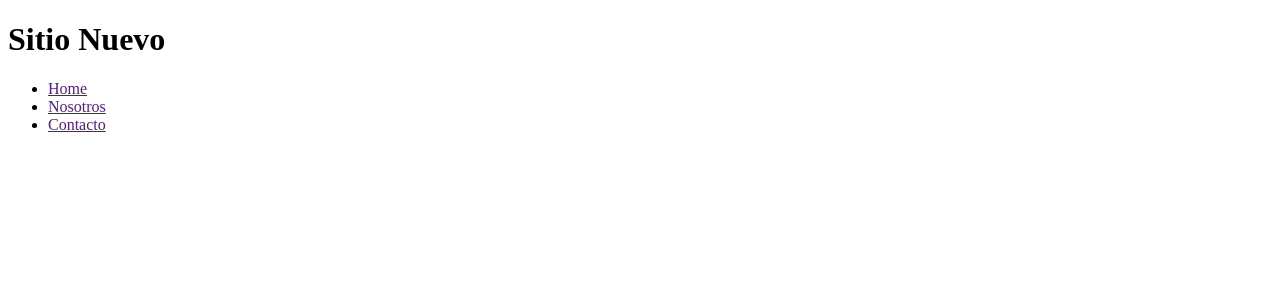
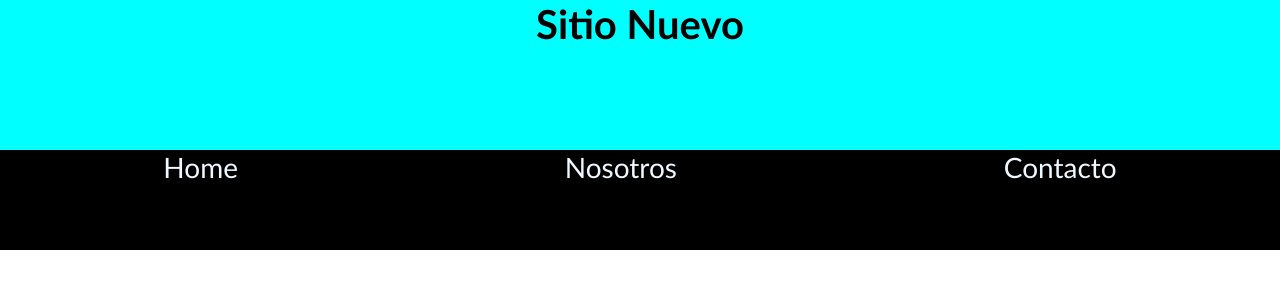
Before and after one commit to pgrl77/NuevoProyecto, a plain HTML site: page index.html in a window 1280 px wide. Drawn offline with Linux system fonts and the light colour scheme.

Commit message:
Se agrego estilos a mi pagina

```diff
--- /dev/null
+++ b/css/estilo.css
@@ -0,0 +1,34 @@
+*{
+    margin: 0;
+    padding: 0;
+    box-sizing: border-box;
+    font-family: 'Gill Sans', 'Gill Sans MT', Calibri, 'Trebuchet MS', sans-serif;
+}
+
+header{
+    background-color: aqua;
+    height: 150px;
+
+}
+h1{
+    color: black;
+    font-size: 2.5em;
+    text-align: center;
+}
+
+nav{
+background-color: black;
+height: 100px;
+}
+ul{
+    display: flex;
+    justify-content: space-around;
+}
+li{
+    list-style: none;
+}
+a{
+    text-decoration: none;
+    color: aliceblue;
+    font-size: 1.75em;
+}
```
Also changed, not shown: index.html (+1 -1 lines).
